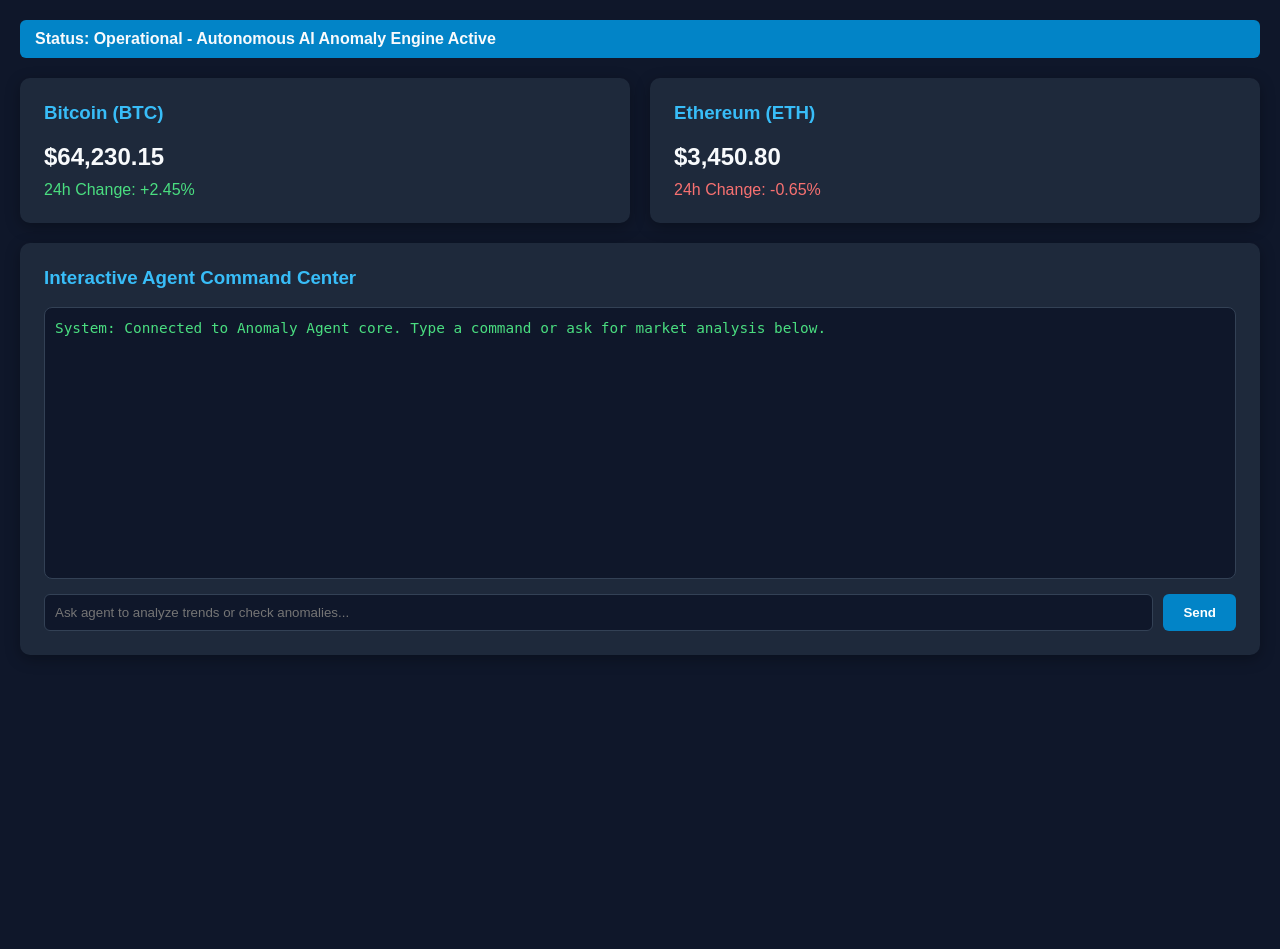
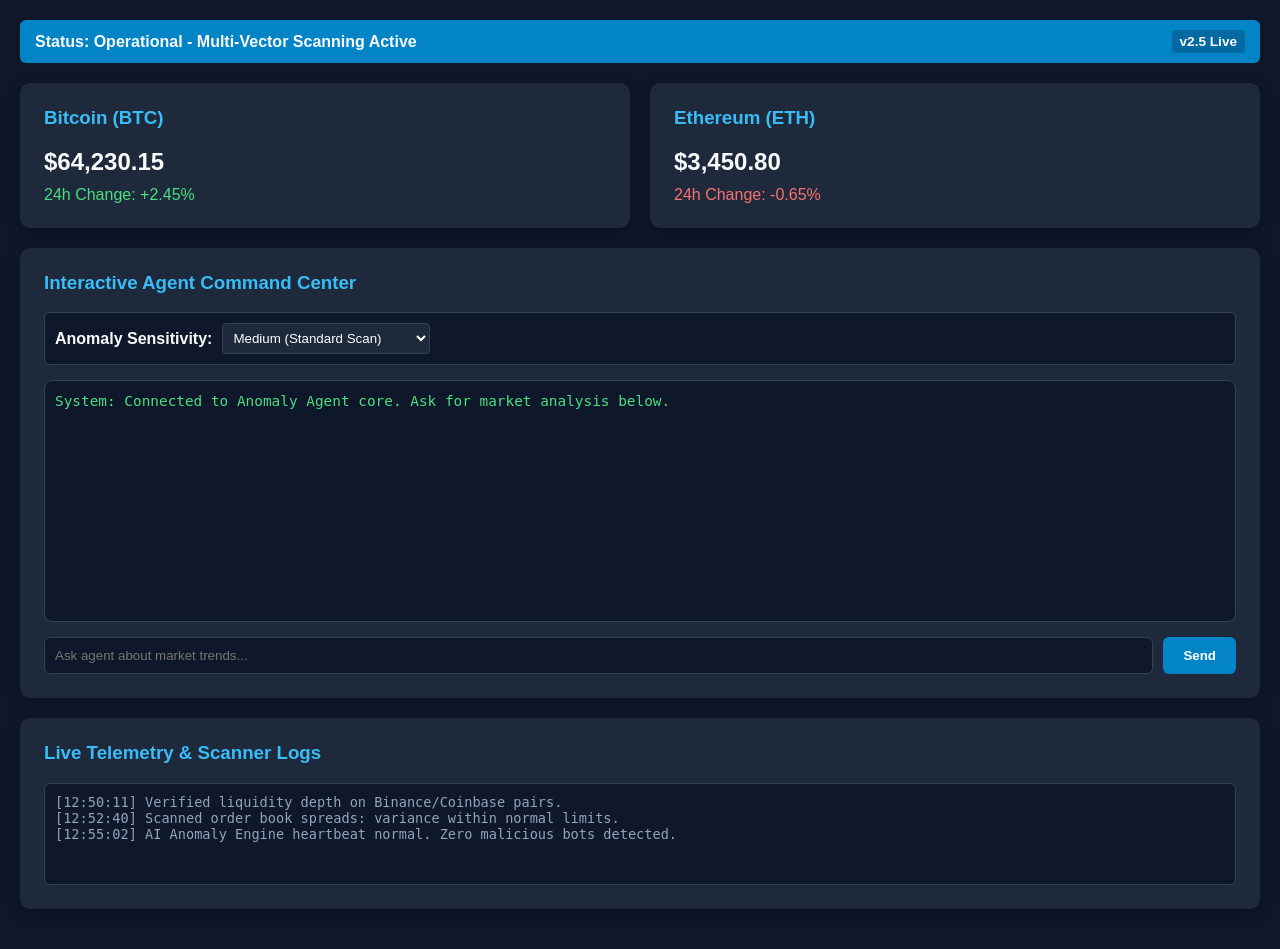
Before and after one commit to smartlee1212-creator/ai-anomaly-agent, a Flask app: page /dashboard in a window 1280 px wide. Shown: the part 59-1008 px from the top of the page. Before the commit the page ends 714 px from the top, so only its background shows below. Run offline with Flask 3, Linux system fonts and the light colour scheme; the visitor is signed in with stand-in values (Sample User, id 1).

Commit message:
Add risk sensitivity selector, live log terminal feed, and fixed GenAI integration

```diff
--- a/app.py
+++ b/app.py
@@ -7,7 +7,6 @@ from google import genai
 app = Flask(__name__)
 app.secret_key = os.environ.get('SECRET_KEY', 'ai-anomaly-agent-secret-key')
 
-# Initialize Google GenAI Client (Make sure GEMINI_API_KEY is set in your Render environment variables)
 gemini_client = None
 try:
     api_key = os.environ.get("GEMINI_API_KEY")
@@ -92,12 +91,16 @@ def telemetry():
         return jsonify({'error': 'Unauthorized'}), 401
 
     return jsonify({
-        'status': 'Operational - Autonomous AI Anomaly Engine Active',
+        'status': 'Operational - Multi-Vector Scanning Active',
         'btc_price': '64,230.15',
         'btc_change': '+2.45%',
         'eth_price': '3,450.80',
         'eth_change': '-0.65%',
-        'analysis': 'All liquidity vectors verified. Order book spreads are optimal. No predatory high-frequency spikes identified.'
+        'logs': [
+            '[12:50:11] Verified liquidity depth on Binance/Coinbase pairs.',
+            '[12:52:40] Scanned order book spreads: variance within normal limits.',
+            '[12:55:02] AI Anomaly Engine heartbeat normal. Zero malicious bots detected.'
+        ]
     })
 
 @app.route('/api/chat', methods=['POST'])
@@ -107,23 +110,23 @@ def agent_chat():
 
     data = request.get_json()
     user_message = data.get('message', '')
+    risk_level = data.get('riskLevel', 'Medium')
 
     if not user_message:
-        return jsonify({'response': 'Please enter a valid query for the agent.'})
+        return jsonify({'response': 'Please enter a valid query.'})
 
     if not gemini_client:
-        return jsonify({'response': 'AI Agent engine offline: GEMINI_API_KEY environment variable is missing on Render.'})
+        return jsonify({'response': 'Error: GEMINI_API_KEY is missing in Render Environment Variables.'})
 
     try:
-        # Prompt the Gemini model acting as the Anomaly Agent
-        prompt = f"You are Zeus AI, an elite financial and cryptocurrency anomaly detection expert agent. Answer this query concisely and professionally: {user_message}"
+        prompt = f"You are Zeus AI, an elite financial anomaly agent. The user set the risk threshold to [{risk_level}]. Answer this query professionally: {user_message}"
         response = gemini_client.models.generate_content(
             model='gemini-2.5-flash',
             contents=prompt
         )
         agent_reply = response.text
     except Exception as e:
-        agent_reply = f"Error communicating with AI core: {str.S(e) if hasattr(e, 'S') else str(e)}"
+        agent_reply = f"AI Error: {str(e)}"
 
     return jsonify({'response': agent_reply})
 
--- a/templates/dashboard.html
+++ b/templates/dashboard.html
@@ -15,15 +15,17 @@
         .metric { font-size: 1.5rem; font-weight: bold; margin: 10px 0; }
         .positive { color: #4ade80; }
         .negative { color: #f87171; }
-        .status-banner { background: #0284c7; padding: 10px 15px; border-radius: 6px; font-weight: bold; margin-bottom: 20px; }
-        .chat-container { display: flex; flex-direction: column; height: 250px; background: #0f172a; border: 1px solid #334155; border-radius: 8px; padding: 10px; overflow-y: auto; margin-bottom: 15px; font-family: monospace; font-size: 0.9rem; }
+        .status-banner { background: #0284c7; padding: 10px 15px; border-radius: 6px; font-weight: bold; margin-bottom: 20px; display: flex; justify-content: space-between; align-items: center; }
+        .controls { display: flex; gap: 10px; align-items: center; margin-bottom: 15px; background: #0f172a; padding: 10px; border-radius: 6px; border: 1px solid #334155; }
+        .controls select { background: #1e293b; color: white; border: 1px solid #334155; padding: 6px; border-radius: 4px; }
+        .chat-container { display: flex; flex-direction: column; height: 220px; background: #0f172a; border: 1px solid #334155; border-radius: 8px; padding: 10px; overflow-y: auto; margin-bottom: 15px; font-family: monospace; font-size: 0.9rem; }
         .message { margin-bottom: 10px; line-height: 1.4; }
         .user-msg { color: #38bdf8; }
         .agent-msg { color: #4ade80; }
         .chat-input-row { display: flex; gap: 10px; }
         .chat-input-row input { flex: 1; padding: 10px; background: #0f172a; border: 1px solid #334155; color: white; border-radius: 6px; }
         .chat-input-row button { padding: 10px 20px; background: #0284c7; border: none; color: white; font-weight: bold; border-radius: 6px; cursor: pointer; }
-        .chat-input-row button:hover { background: #0369a1; }
+        .logs-box { background: #0f172a; border: 1px solid #334155; padding: 10px; border-radius: 6px; font-family: monospace; font-size: 0.85rem; color: #94a3b8; height: 80px; overflow-y: auto; }
     </style>
 </head>
 <body>
@@ -32,7 +34,10 @@
         <a href="{{ url_for('logout') }}" class="logout">Log Out</a>
     </header>
 
-    <div id="status-banner" class="status-banner">Loading system metrics...</div>
+    <div class="status-banner">
+        <span id="status-text">Status: Initializing...</span>
+        <span style="font-size: 0.85rem; background: #0369a1; padding: 4px 8px; border-radius: 4px;">v2.5 Live</span>
+    </div>
 
     <div class="grid">
         <div class="card" style="margin-bottom:0;">
@@ -49,13 +54,28 @@
 
     <div class="card" style="margin-top: 20px;">
         <h3>Interactive Agent Command Center</h3>
+
+        <div class="controls">
+            <label for="risk-select"><strong>Anomaly Sensitivity:</strong></label>
+            <select id="risk-select">
+                <option value="Low">Low (Major Spikes Only)</option>
+                <option value="Medium" selected>Medium (Standard Scan)</option>
+                <option value="Aggressive">Aggressive (High-Frequency)</option>
+            </select>
+        </div>
+
         <div id="chat-box" class="chat-container">
-            <div class="message agent-msg">System: Connected to Anomaly Agent core. Type a command or ask for market analysis below.</div>
+            <div class="message agent-msg">System: Connected to Anomaly Agent core. Ask for market analysis below.</div>
         </div>
         <div class="chat-input-row">
-            <input type="text" id="user-input" placeholder="Ask agent to analyze trends or check anomalies..." onkeydown="if(event.key === 'Enter') sendChatMessage()">
+            <input type="text" id="user-input" placeholder="Ask agent about market trends..." onkeydown="if(event.key === 'Enter') sendChatMessage()">
             <button onclick="sendChatMessage()">Send</button>
         </div>
+    </div>
+
+    <div class="card">
+        <h3>Live Telemetry & Scanner Logs</h3>
+        <div id="logs-box" class="logs-box">Fetching live node logs...</div>
     </div>
 
     <script>
@@ -74,40 +94,42 @@
                 ethChangeEl.innerText = "24h Change: " + data.eth_change;
                 ethChangeEl.className = data.eth_change.startsWith("+") ? "positive" : "negative";
 
-                document.getElementById('status-banner').innerText = "Status: " + data.status;
+                document.getElementById('status-text').innerText = "Status: " + data.status;
+
+                let logsHtml = "";
+                data.logs.forEach(log => { logsHtml += `<div>${log}</div>`; });
+                document.getElementById('logs-box').innerHTML = logsHtml;
             } catch (err) {
-                console.error("Telemetry fetch error:", err);
+                console.error("Telemetry error:", err);
             }
         }
 
         async function sendChatMessage() {
             let inputField = document.getElementById('user-input');
             let chatBox = document.getElementById('chat-box');
+            let riskSelect = document.getElementById('risk-select');
             let messageText = inputField.value.trim();
 
             if(!messageText) return;
 
-            // Append User Message
             chatBox.innerHTML += `<div class="message user-msg">You: ${messageText}</div>`;
             inputField.value = '';
             chatBox.scrollTop = chatBox.scrollHeight;
 
-            // Append Loading Indicator
             let loadingId = 'loading-' + Date.now();
-            chatBox.innerHTML += `<div class="message agent-msg" id="${loadingId}">Agent: Analyzing data...</div>`;
+            chatBox.innerHTML += `<div class="message agent-msg" id="${loadingId}">Agent: Analyzing telemetry...</div>`;
             chatBox.scrollTop = chatBox.scrollHeight;
 
             try {
                 let response = await fetch('/api/chat', {
                     method: 'POST',
                     headers: { 'Content-Type': 'application/json' },
-                    body: JSON.stringify({ message: messageText })
+                    body: JSON.stringify({ message: messageText, riskLevel: riskSelect.value })
                 });
                 let data = await response.json();
-
                 document.getElementById(loadingId).innerText = `Agent: ${data.response}`;
             } catch (err) {
-                document.getElementById(loadingId).innerText = `Agent: Error processing request.`;
+                document.getElementById(loadingId).innerText = `Agent: Communication failure.`;
             }
             chatBox.scrollTop = chatBox.scrollHeight;
         }
```
